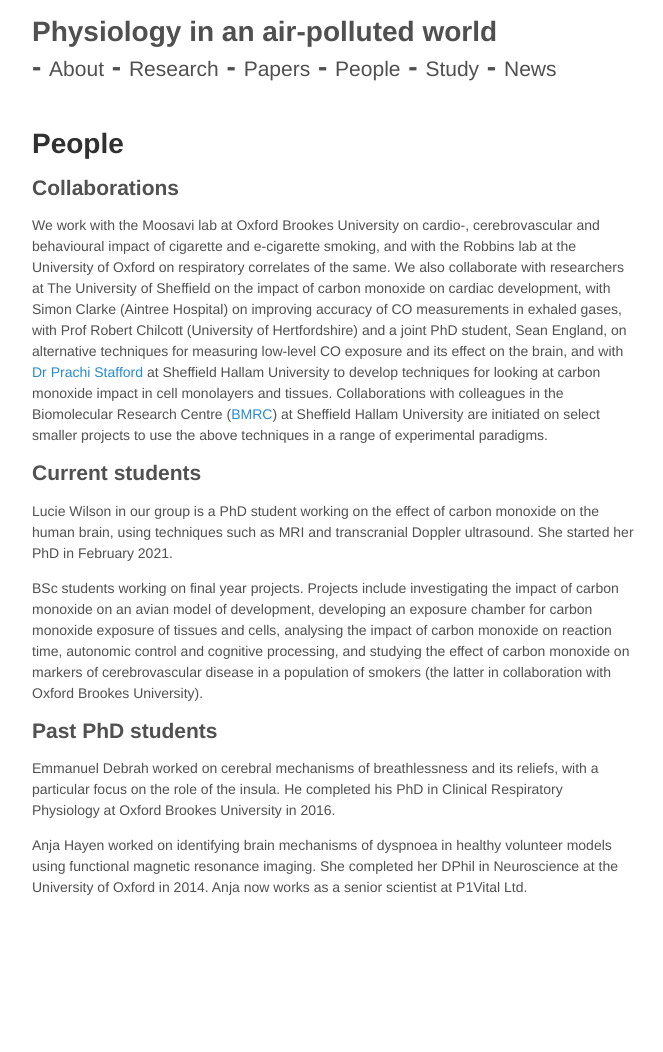
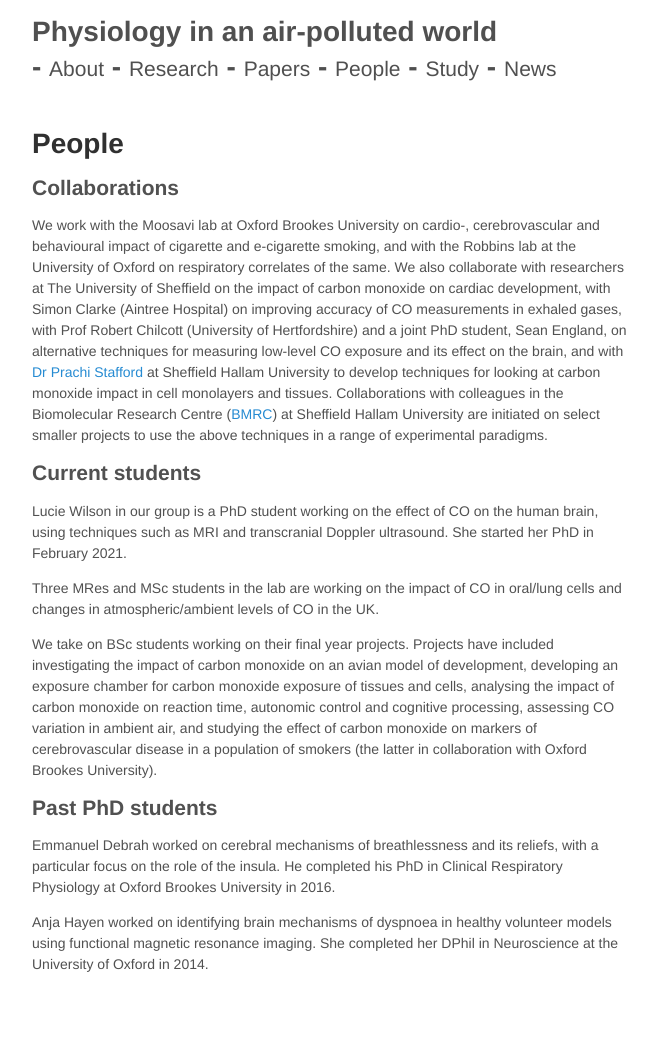
Before and after one commit to mariherigstad/mariherigstad.github.io, a Jekyll site: the page built from people.md, in a window 1280 px wide. Shown: the whole page, without its empty margins (307-970 px from the left). Built offline with Jekyll 4.4.1, drawn with Linux system fonts in a browser that asks for light colours; before the commit the page ends 975 px from its top, so only the background shows below that.

Commit message:
Update people.md

```diff
--- a/people.md
+++ b/people.md
@@ -7,11 +7,13 @@ title: People
 We work with the Moosavi lab at Oxford Brookes University on cardio-, cerebrovascular and behavioural impact of cigarette and e-cigarette smoking, and with the Robbins lab at the University of Oxford on respiratory correlates of the same. We also collaborate with researchers at The University of Sheffield on the impact of carbon monoxide on cardiac development, with Simon Clarke (Aintree Hospital) on improving accuracy of CO measurements in exhaled gases, with Prof Robert Chilcott (University of Hertfordshire) and a joint PhD student, Sean England, on alternative techniques for measuring low-level CO exposure and its effect on the brain, and with <a href="https://www.shu.ac.uk/about-us/our-people/staff-profiles/prachi-stafford">Dr Prachi Stafford</a> at Sheffield Hallam University to develop techniques for looking at carbon monoxide impact in cell monolayers and tissues. Collaborations with colleagues in the Biomolecular Research Centre (<a href="https://www.shu.ac.uk/research/specialisms/biomolecular-sciences-research-centre">BMRC</a>) at Sheffield Hallam University are initiated on select smaller projects to use the above techniques in a range of experimental paradigms.
 
 ## Current students
-Lucie Wilson in our group is a PhD student working on the effect of carbon monoxide on the human brain, using techniques such as MRI and transcranial Doppler ultrasound. She started her PhD in February 2021.
+Lucie Wilson in our group is a PhD student working on the effect of CO on the human brain, using techniques such as MRI and transcranial Doppler ultrasound. She started her PhD in February 2021.
 
-BSc students working on final year projects. Projects include investigating the impact of carbon monoxide on an avian model of development, developing an exposure chamber for carbon monoxide exposure of tissues and cells, analysing the impact of carbon monoxide on reaction time, autonomic control and cognitive processing, and studying the effect of carbon monoxide on markers of cerebrovascular disease in a population of smokers (the latter in collaboration with Oxford Brookes University).
+Three MRes and MSc students in the lab are working on the impact of CO in oral/lung cells and changes in atmospheric/ambient levels of CO in the UK.
+
+We take on BSc students working on their final year projects. Projects have included investigating the impact of carbon monoxide on an avian model of development, developing an exposure chamber for carbon monoxide exposure of tissues and cells, analysing the impact of carbon monoxide on reaction time, autonomic control and cognitive processing, assessing CO variation in ambient air, and studying the effect of carbon monoxide on markers of cerebrovascular disease in a population of smokers (the latter in collaboration with Oxford Brookes University).
 
 ## Past PhD students
 Emmanuel Debrah worked on cerebral mechanisms of breathlessness and its reliefs, with a particular focus on the role of the insula. He completed his PhD in Clinical Respiratory Physiology at Oxford Brookes University in 2016.
 
-Anja Hayen worked on identifying brain mechanisms of dyspnoea in healthy volunteer models using functional magnetic resonance imaging. She completed her DPhil in Neuroscience at the University of Oxford in 2014. Anja now works as a senior scientist at P1Vital Ltd.
+Anja Hayen worked on identifying brain mechanisms of dyspnoea in healthy volunteer models using functional magnetic resonance imaging. She completed her DPhil in Neuroscience at the University of Oxford in 2014.
```
